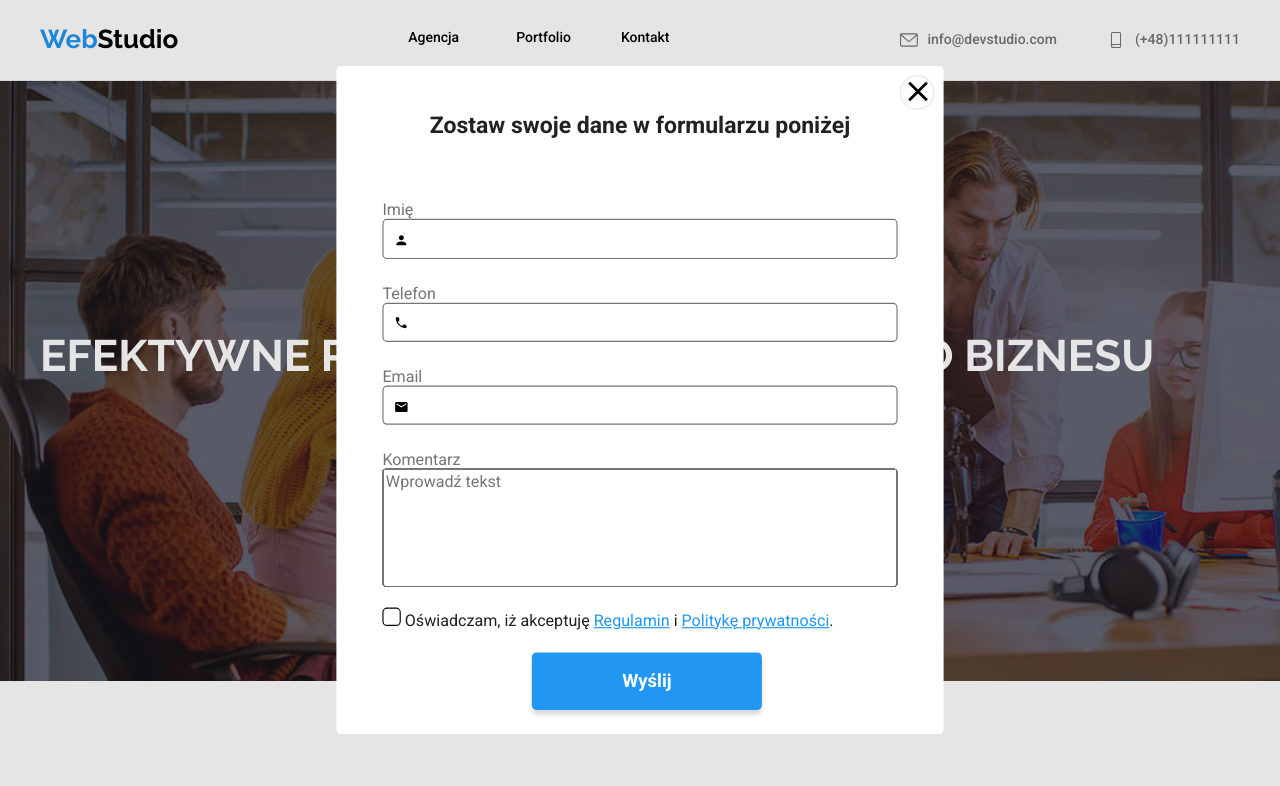
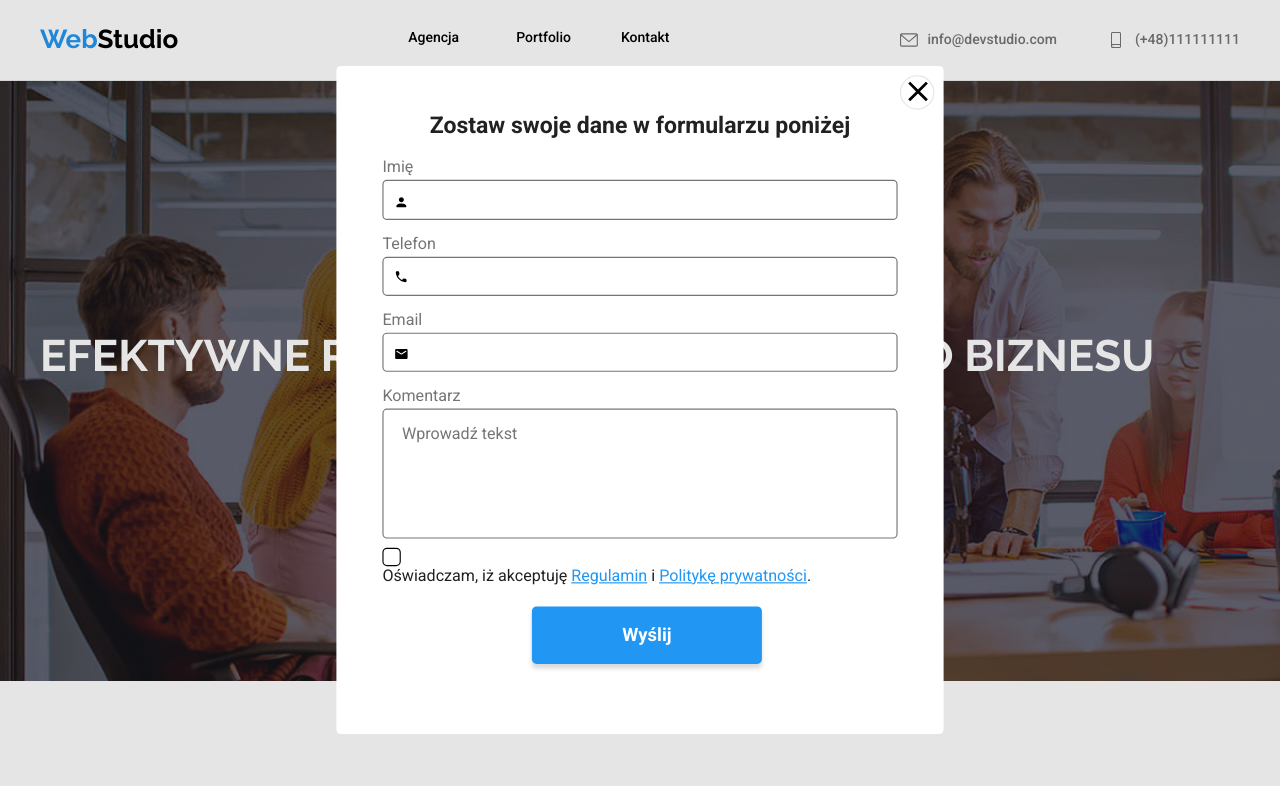
Before and after one commit to EwelinaManiecka/goit-markup-hw-06, a plain HTML site: page index.html in a window 1280 px wide. Both pictures are taken after a click on the button "Zamów usługę". Shown: the top 786 px of the page. Drawn offline with nearby package versions, Linux system fonts and the light colour scheme.

Commit message:
checkbox

```diff
--- a/css/style.css
+++ b/css/style.css
@@ -597,16 +597,17 @@ footer>.container {
     outline: none;
     border: none;
     padding-left: 25px;
+    color: var(--button-text-color);
 }
 
 .mail > input:focus{
     outline: none;
     border: var(--bring-shadow);
+    color: var(--button-text-color);
 }
 .submission_newsletter {
     padding-left: 10px;
     display: flex;
-    align-items: center;
     align-items: center;
 }
 
@@ -656,6 +657,8 @@ footer>.container {
     font-size: 20px;
     font-weight: 700;
     font-style: normal;
+    margin-bottom: 12px;
+    padding: 0;
 }
 
 .modal-form {
@@ -667,12 +670,12 @@ footer>.container {
     flex-direction: column;
     flex-wrap: wrap;
     padding-top: 4px;
-    padding-bottom: 10px;
+    padding-bottom: 0;
     color: var(--bring-shadow);
 }
 
 .modal-form-policy-text::before {
-    display: inline-block;
+    display: block;
     content: "";
     width: 16px;
     height: 16px;
@@ -705,9 +708,13 @@ input {
     border: 1px solid var(--bring-shadow);
     padding: 8px;
     border-radius: 4px;
+    margin-top: 4px;
+    padding-left: 25px;
 }
 
-
+.modal-icon-contact-person input{
+    padding-left: 25px;
+}
 /*ikony w oknie modalnym*/
 
 .modal-icon-contact-person {
@@ -715,7 +722,7 @@ input {
     height: 13px;
     position: fixed;
     left: 50px;
-    top: 145px;
+    top: 112px;
 }
 
 .modal-icon-contact-phone {
@@ -723,7 +730,7 @@ input {
     height: 13px;
     position: fixed;
     left: 50px;
-    top: 217px;
+    top: 177px;
 }
 
 .modal-icon-contact-mail {
@@ -731,19 +738,24 @@ input {
     height: 13px;
     position: fixed;
     left: 50px;
-    top: 290px;
+    top: 244px;
 }
 
 textarea {
     resize: none;
+    margin-top: 4px;
+    border-radius: 4px;
+    padding-left: 16px;
+    padding-top: 12px;
 }
 
 textarea:focus-within{
     outline-color: var(--main-color);
 }
+
 .modal-form-policy:checked + .modal-form-policy-text::before {
-    background-image: url(../images/vector-policy.svg#icon-Vector);
-    border: 1px var(--main-color);
+    background-image: url(../images/vector-policy.svg);
+    border: none;
     transition: 250ms cubic-bezier(0.4, 0, 0.2, 1);
     background-color: var(--main-color);
 }
@@ -758,12 +770,15 @@ textarea:focus-within{
     box-shadow: 0px 4px 4px rgba(0, 0, 0, 0.15);
     font-size: 16px;
     font-weight: 700;
+    cursor: pointer;
 }
 
 .win-modal {
     position: fixed;
     left: 170px;
     top: 510px;
+    margin-top: -40px;
+    padding: 0;
 }
 
 .visually-hidden {
--- a/index.html
+++ b/index.html
@@ -381,7 +381,7 @@
             <h2>Zostaw swoje dane w formularzu poniżej</h2>
             <div class="modal-title">
                 <label>Imię
-                <input type="text"/>
+                <input type="text" required/>
                 <svg class="modal-icon-contact-person">
                     <use href="images/sprite.svg#icon-person-black-18dp-1"></use>
                 </svg>
@@ -389,7 +389,7 @@
             </div>
             <div class="modal-title">
             <label>Telefon
-                <input type="tel"/>
+                <input type="tel" required/>
                 <svg class="modal-icon-contact-phone">
                     <use href="images/sprite.svg#icon-phone-black-18dp-1"></use>
                 </svg>
@@ -397,7 +397,7 @@
             </div>
             <div class="modal-title">
             <label>Email
-                <input type="email" name="email"/>
+                <input type="email" name="email" required/>
                 <svg class="modal-icon-contact-mail">
                     <use href="images/sprite.svg#icon-email-black-18dp-1"></use>
                 </svg>
@@ -409,7 +409,7 @@
             </label>
             </div>
         <input class="modal-form-policy visually-hidden" id="user-policy" type="checkbox" name="policy">
-        <label for="user-policy" class="modal-form-policy-text"> Oświadczam, iż akceptuję
+        <label for="user-policy" class="modal-form-policy-text">Oświadczam, iż akceptuję
             <a href="#" class="modal-regulation-link">Regulamin</a> i <a href="#" class="modal-regulation-link">Politykę prywatności</a>.</label>
             <button type="submit" class="submission win-modal">Wyślij</button>
         </form>
```
